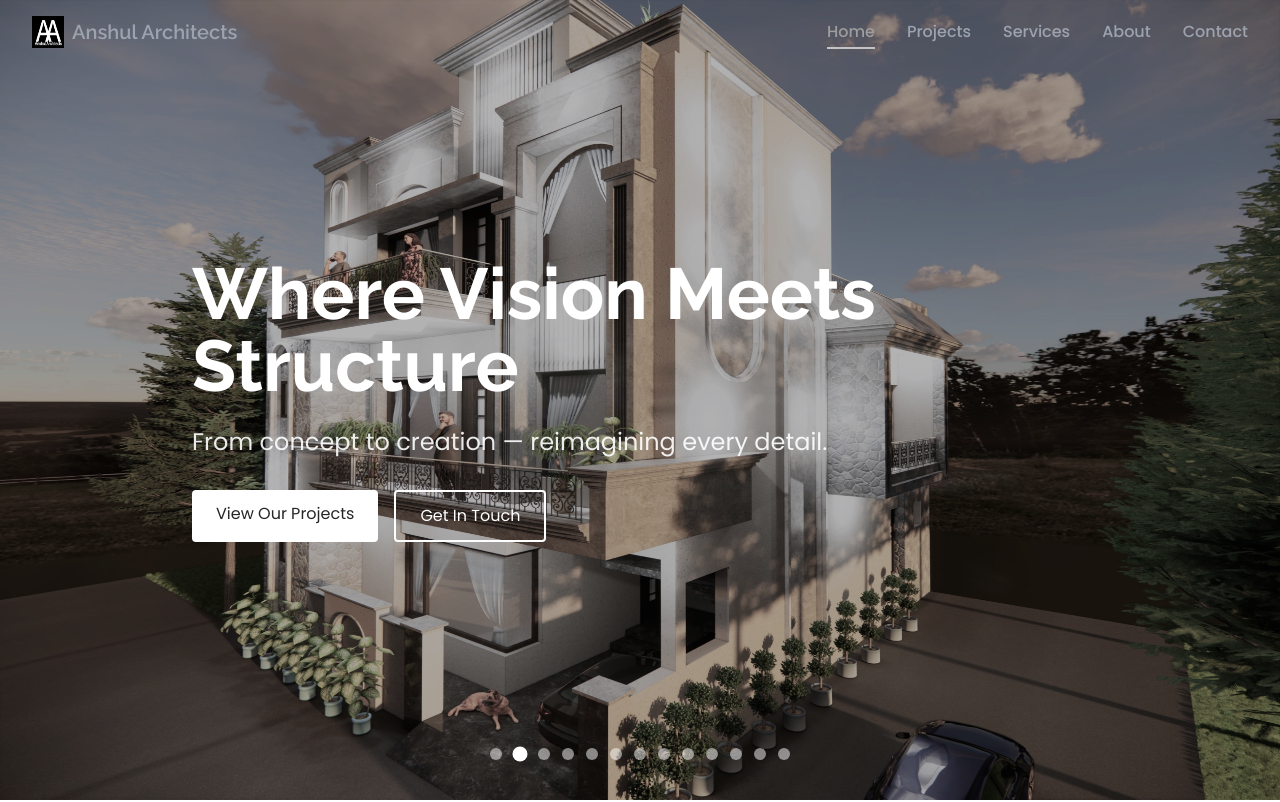
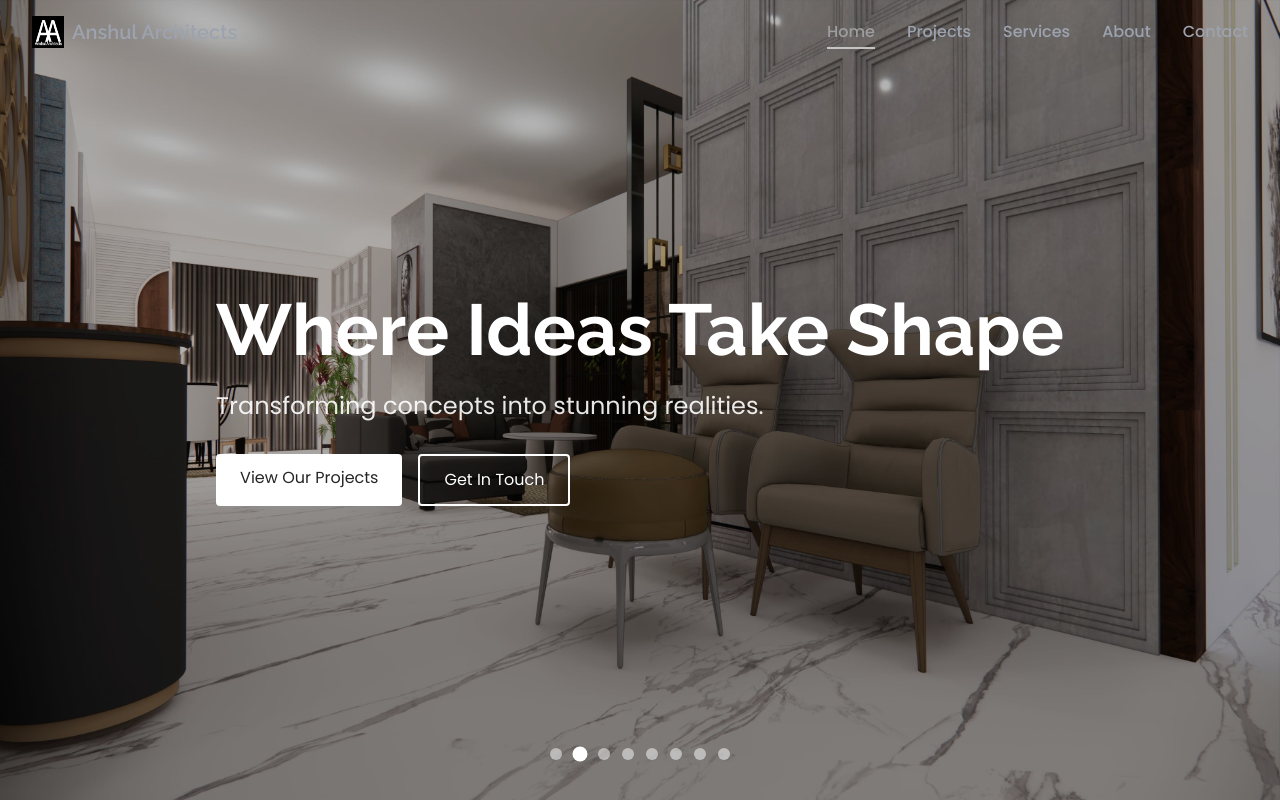
Before and after one commit to GauriSinghal256/Architect, a React (Vite) app: page / in a window 1280 px wide. Shown: the top 802 px of the page. Built offline with nearby package versions, Linux system fonts and the light colour scheme.

Commit message:
hero updated

```diff
--- a/src/components/home/Hero.jsx
+++ b/src/components/home/Hero.jsx
@@ -30,80 +30,80 @@ const processSteps = [
 ];
 
 const heroSlides = [
+  // {
+  //   id: 1,
+  //   image: '/homepage/hero3.jpeg',
+  //   title: 'Designing Dreams, Building Realities',
+  //   subtitle: 'Turning your vision into living form.'
+  // },
   {
     id: 1,
-    image: '/homepage/hero3.jpeg',
-    title: 'Designing Dreams, Building Realities',
-    subtitle: 'Turning your vision into living form.'
-  },
-  {
-    id: 2,
     image: '/homepage/hero2.jpeg',
     title: 'Where Vision Meets Structure',
     subtitle: 'From concept to creation — reimagining every detail.'
   },
+  // {
+  //   id: 3,
+  //   image: '/homepage/hero4.jpeg',
+  //   title: 'Timeless Designs, Modern Living',
+  //   subtitle: 'Elevating everyday living with iconic spaces.'
+  // },
+  // {
+  //   id: 4,
+  //   image: '/homepage/hero5.jpeg',
+  //   title: 'Spaces That Inspire and Endure',
+  //   subtitle: 'Crafting architectural legacies for generations to come.'
+  // },
+  // {
+  //   id: 5,
+  //   image: '/homepage/hero12.jpeg',
+  //   title: 'Innovative Concepts, Lasting Impact',
+  //   subtitle: 'Redefining spaces with creativity and purpose.'
+  // },
+  // {
+  //   id: 6,
+  //   image: '/homepage/hero13.jpeg',
+  //   title: 'Architecture for Modern Life',
+  //   subtitle: 'Designing functional spaces for evolving needs.'
+  // },
   {
-    id: 3,
-    image: '/homepage/hero4.jpeg',
-    title: 'Timeless Designs, Modern Living',
-    subtitle: 'Elevating everyday living with iconic spaces.'
-  },
-  {
-    id: 4,
-    image: '/homepage/hero5.jpeg',
-    title: 'Spaces That Inspire and Endure',
-    subtitle: 'Crafting architectural legacies for generations to come.'
-  },
-  {
-    id: 5,
-    image: '/homepage/hero12.jpeg',
-    title: 'Innovative Concepts, Lasting Impact',
-    subtitle: 'Redefining spaces with creativity and purpose.'
-  },
-  {
-    id: 6,
-    image: '/homepage/hero13.jpeg',
-    title: 'Architecture for Modern Life',
-    subtitle: 'Designing functional spaces for evolving needs.'
-  },
-  {
-    id: 7,
+    id: 2,
     image: '/homepage/hero1.jpeg',
     title: 'Where Ideas Take Shape',
     subtitle: 'Transforming concepts into stunning realities.'
   },
   {
-    id: 8,
+    id: 3,
     image: '/homepage/hero6.jpeg',
     title: 'Crafting Iconic Landmarks',
     subtitle: 'Building spaces that stand the test of time.'
   },
   {
-    id: 9,
+    id: 4,
     image: '/homepage/hero7.jpeg',
     title: 'Design with Purpose and Passion',
     subtitle: 'Merging creativity with practical solutions.'
   },
   {
-    id: 10,
+    id: 5,
     image: '/homepage/hero8.jpeg',
     title: 'Elevating Everyday Spaces',
     subtitle: 'Making ordinary places truly remarkable.'
   },
   {
-    id: 11,
+    id: 6,
     image: '/homepage/hero9.jpeg',
     title: 'Inspired by Innovation',
     subtitle: 'Leading design trends with visionary thinking.'
   },
   {
-    id: 12,
+    id: 7,
     image: '/homepage/hero10.jpeg',
     title: 'Your Vision, Our Expertise',
     subtitle: 'Partnering with you to build extraordinary spaces.'
   },
   {
-    id: 13,
+    id: 8,
     image: '/homepage/hero11.jpeg',
     title: 'Building a Better Tomorrow',
     subtitle: 'Sustainable architecture for future generations.'
```
